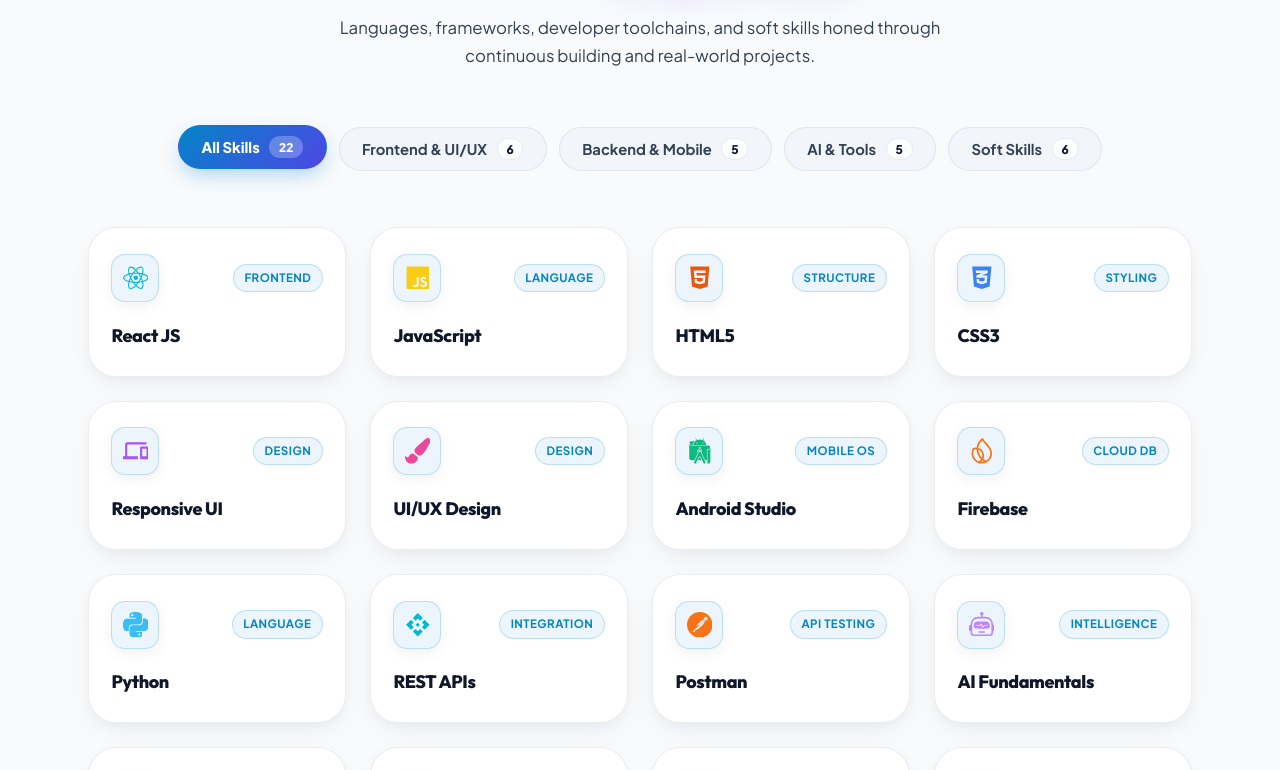
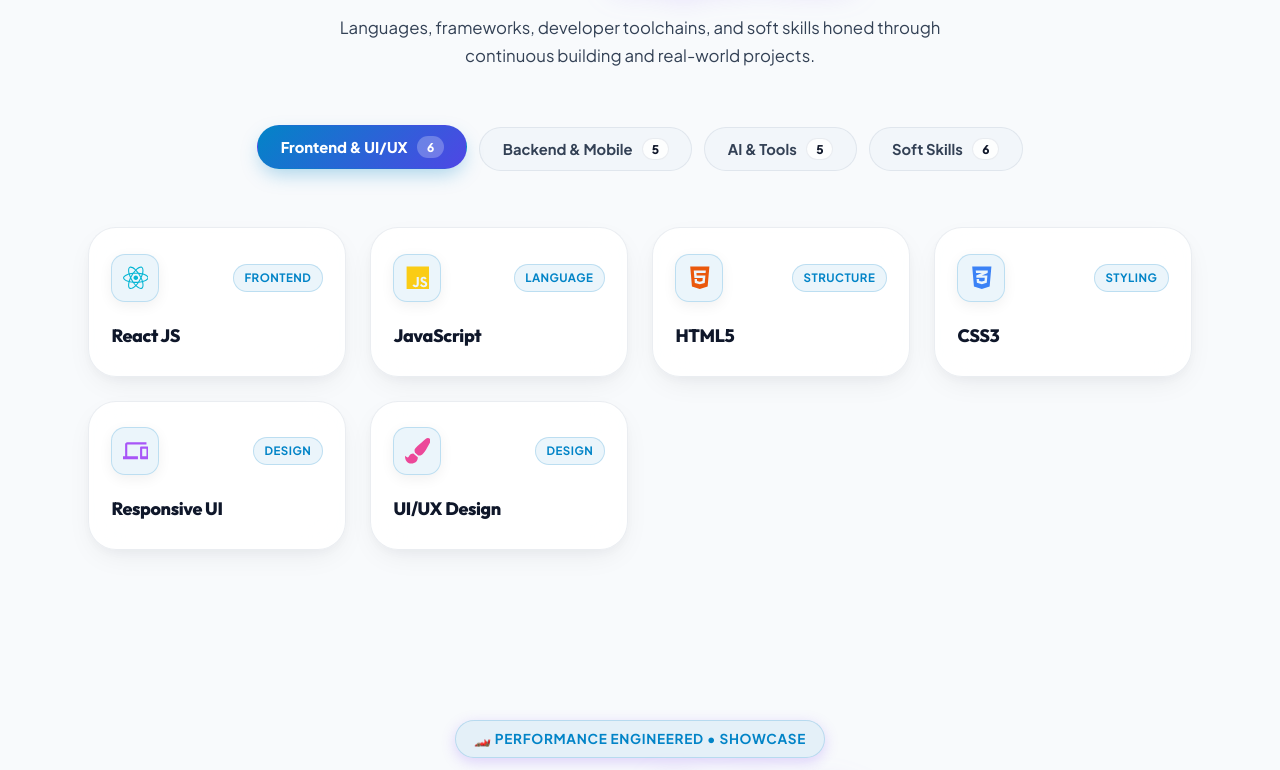
Before and after one commit to Siva-jerry/my-portfolio, a React (Vite) app: page / in a window 1280 px wide. Shown: the part 3051-3821 px from the top of the page. Built offline with nearby package versions, Linux system fonts and the light colour scheme.

Commit message:
skill and certification section UI update

```diff
--- a/src/components/Certifications/Certifications.jsx
+++ b/src/components/Certifications/Certifications.jsx
@@ -10,7 +10,6 @@ import {
 } from "react-icons/fa";
 
 const certCategories = [
-  { id: "all", label: "All Credentials", count: 23 },
   { id: "ai", label: "Artificial Intelligence", count: 7, icon: <FaRobot /> },
   { id: "dev", label: "Web & Software", count: 5, icon: <FaLaptopCode /> },
   { id: "data", label: "Data & DevOps", count: 6, icon: <FaChartLine /> },
@@ -189,12 +188,9 @@ const allCertificates = [
 ];
 
 function Certifications() {
-  const [activeCategory, setActiveCategory] = useState("all");
+  const [activeCategory, setActiveCategory] = useState("ai");
 
-  const filteredCerts =
-    activeCategory === "all"
-      ? allCertificates
-      : allCertificates.filter((c) => c.category === activeCategory);
+  const filteredCerts = allCertificates.filter((c) => c.category === activeCategory);
 
   return (
     <section className="certifications-section" id="certifications">
--- a/src/components/Skills/Skills.jsx
+++ b/src/components/Skills/Skills.jsx
@@ -23,7 +23,6 @@ import { MdDevices, MdApi } from "react-icons/md";
 import { FiArrowUpRight } from "react-icons/fi";
 
 const skillCategories = [
-  { id: "all", label: "All Skills", count: 22 },
   { id: "frontend", label: "Frontend & UI/UX", count: 6 },
   { id: "backend", label: "Backend & Mobile", count: 5 },
   { id: "tools", label: "AI & Tools", count: 5 },
@@ -63,10 +62,9 @@ const allSkills = [
 ];
 
 function Skills() {
-  const [activeTab, setActiveTab] = useState("all");
+  const [activeTab, setActiveTab] = useState("frontend");
 
-  const filteredSkills =
-    activeTab === "all" ? allSkills : allSkills.filter((s) => s.category === activeTab);
+  const filteredSkills = allSkills.filter((s) => s.category === activeTab);
 
   return (
     <section className="skills-section" id="skills">
```
